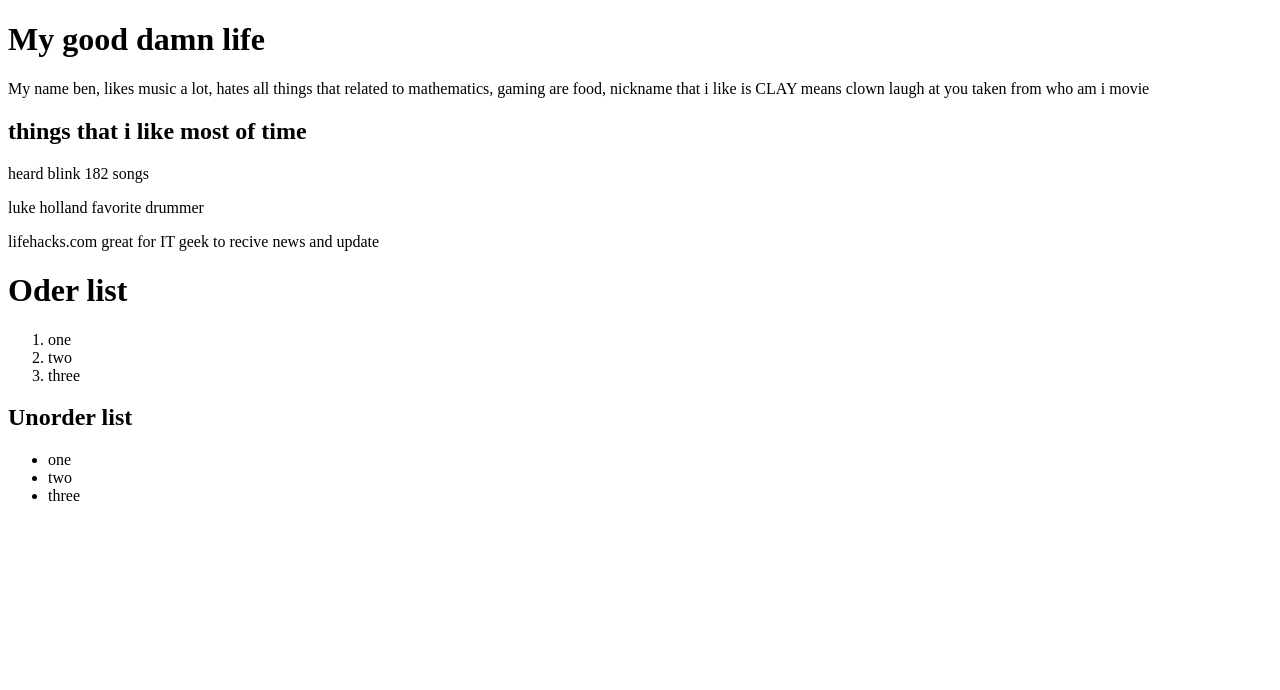
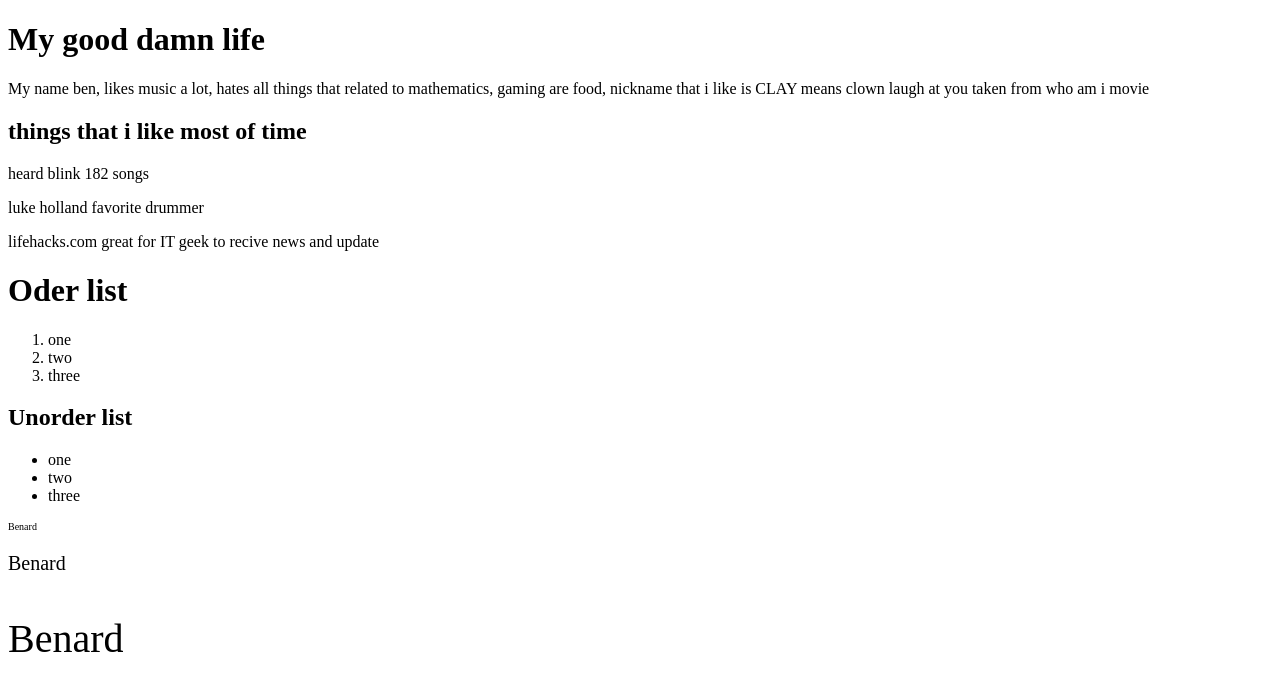
Before and after one commit to benardbold/benardbold.github.io, a plain HTML site: page index.html in a window 1280 px wide. Drawn offline with Linux system fonts and the light colour scheme.

Commit message:
font size

```diff
--- a/index.html
+++ b/index.html
@@ -26,5 +26,9 @@
 		<li>three</li>
 	</ul>
 
+	<p style="font-size:10px">Benard </p>
+	<p style="font-size: 20px">Benard </p>
+	<p style="font-size: 40px">Benard </p>
+
 </body>
 </html>
```
